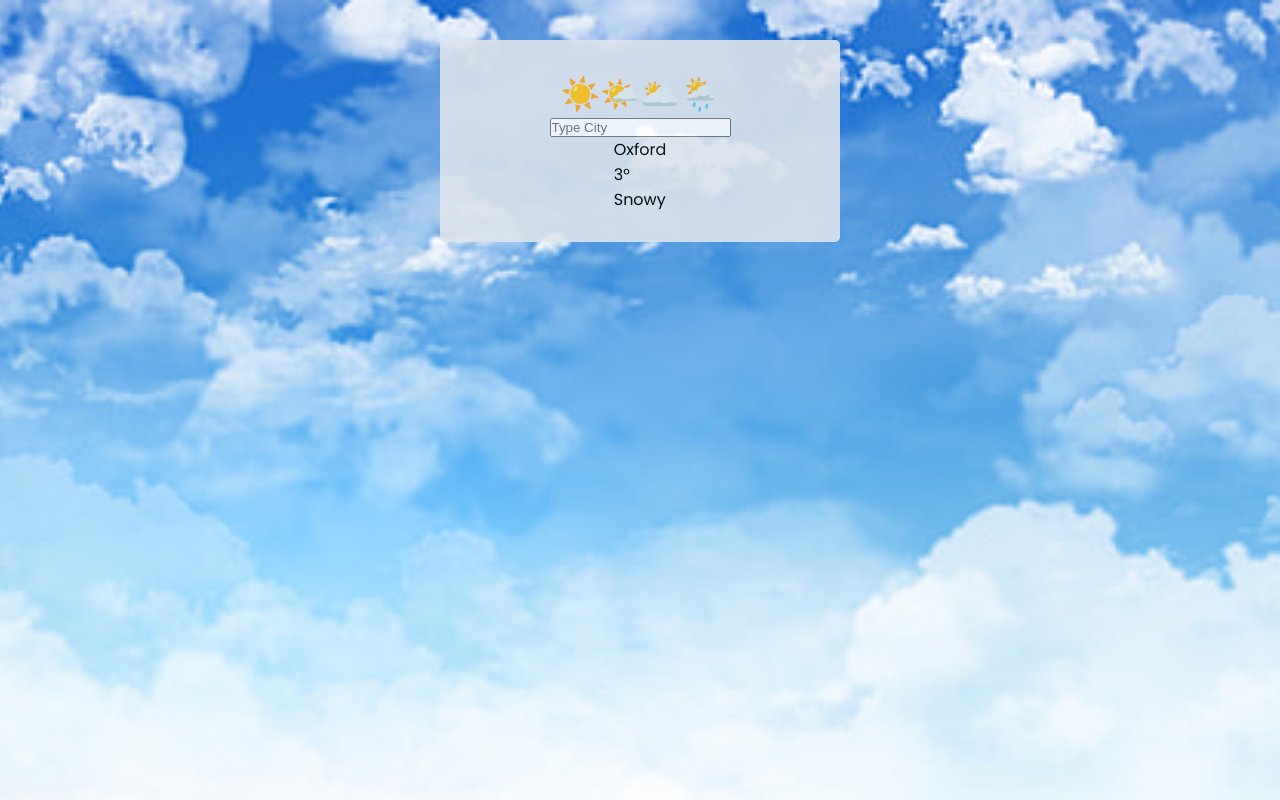
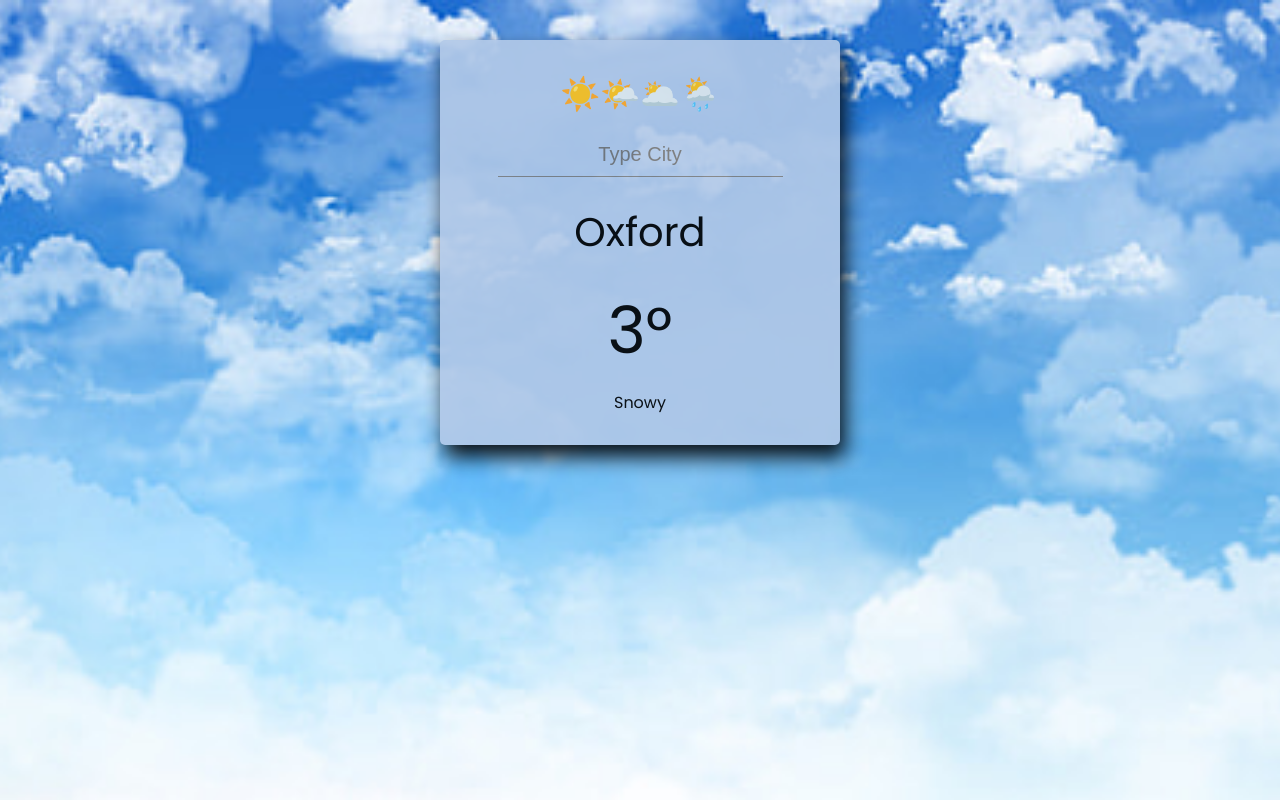
Before and after one commit to burcuozcann/weather-app, a plain HTML site: page index.html in a window 1280 px wide. Drawn offline with Linux system fonts and the light colour scheme.

Commit message:
Styled weather app components
- #searchInput: added full width, centered text, and underline border
- .cityName: increased font size and added margin
- .degree: emphasized temperature with larger font size and spacing

```diff
--- a/style.css
+++ b/style.css
@@ -24,11 +24,12 @@ body{
     align-items: center;
     justify-content: center;
     width: 400px;
-    background-color: rgb(221, 228, 237);
+    background-color: rgb(178, 201, 232);
     border-radius: 5px;
     opacity: 0.9;
     padding: 30px;
     margin-top: 40px;
+    box-shadow: 5px 12px 20px black
 }
 .header{
     display: flex;
@@ -36,3 +37,32 @@ body{
     align-items: center;
 
 }
+.content{
+    display: flex;
+    flex-direction: column;
+    justify-content: center;
+    align-items: center;
+    margin-top: 25px;
+}
+
+#searchInput{
+    width: 100%;
+    padding: 10px;
+    background-color: transparent;
+    border: none;
+    border-bottom: 1px solid gray;
+    font-size: 20px;
+    text-align: center;
+    margin-top: 15px;
+    outline: none;
+
+}
+.cityName{
+    font-size: 40px;
+    margin-bottom: 20px;
+
+}
+.degree{
+    font-size: 65px;
+    margin-bottom: 10px;
+}
```
